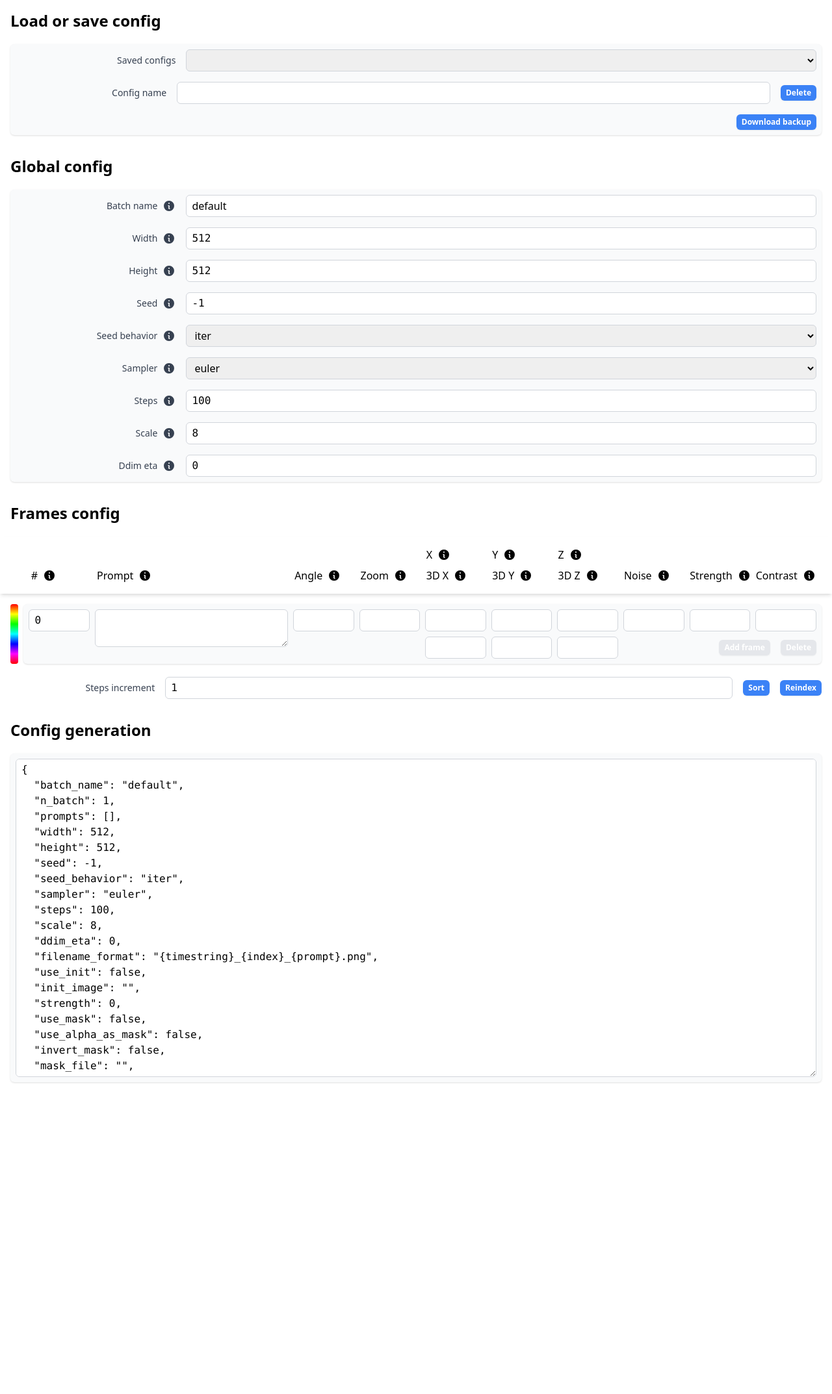
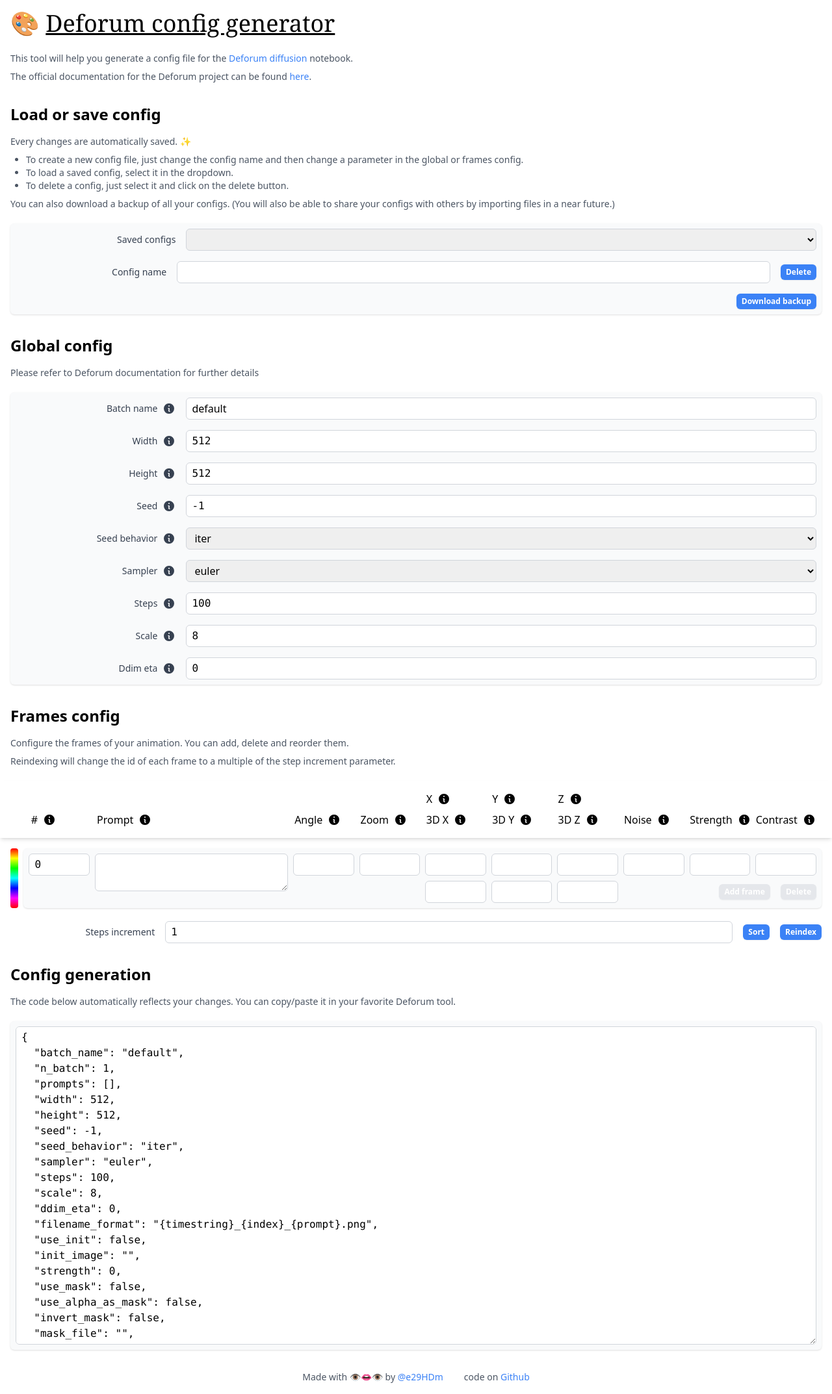
Before and after one commit to sascha1337/inputdeforum, a Vue app: page / in a window 1280 px wide. Shown: the whole page at 65% size. Before the commit the page ends 1682 px from the top, so only its background shows below. Built offline with nearby package versions, Linux system fonts and the light colour scheme.

Commit message:
descriptions

```diff
--- a/src/App.vue
+++ b/src/App.vue
@@ -108,6 +108,32 @@
 
 <template>
   <div class="flex flex-col space-y-8 mx-4 my-4">
+    <div class="flex flex-col space-y-2">
+      <h1 class="text-4xl font-serif mb-4">
+        🎨 <span class="underline">Deforum config generator</span>
+      </h1>
+      <p class="text-gray-600 text-sm">
+        This tool will help you generate a config file for the
+        <a
+          class="text-blue-500 hover:text-blue-700"
+          target="_blank"
+          href="https://colab.research.google.com/github/deforum-art/deforum-stable-diffusion/blob/main/Deforum_Stable_Diffusion.ipynb"
+        >
+          Deforum diffusion</a
+        >
+        notebook.
+      </p>
+      <p class="text-gray-600 text-sm">
+        The official documentation for the Deforum project can be found
+        <a
+          class="text-blue-500 hover:text-blue-700"
+          target="_blank"
+          href="https://docs.google.com/document/d/1RrQv7FntzOuLg4ohjRZPVL7iptIyBhwwbcEYEW2OfcI/edit#"
+        >
+          here</a
+        >.
+      </p>
+    </div>
     <LoadOrSave
       :configNames="configNames"
       :selectedConfigName="selectedConfigName"
@@ -127,6 +153,28 @@
       @update:addFrameBetween="handleAddFrameBetween"
     />
     <JsonConfigGenerator :config="config" />
+    <footer class="flex justify-center items-center space-x-8">
+      <p class="text-gray-600 text-sm">
+        Made with 👁👄👁 by
+        <a
+          class="text-blue-500 hover:text-blue-700"
+          target="_blank"
+          href="https://twitter.com/e29HDm"
+        >
+          @e29HDm</a
+        >
+      </p>
+      <p class="text-gray-600 text-sm">
+        code on
+        <a
+          class="text-blue-500 hover:text-blue-700"
+          target="_blank"
+          href="https://github.com/e29HDm/inputdeforum"
+        >
+          Github</a
+        >
+      </p>
+    </footer>
   </div>
   <SaveNotification
     :isSaveNotificationVisible="isSaveNotificationVisible"
--- a/src/components/FramesConfigComponent.vue
+++ b/src/components/FramesConfigComponent.vue
@@ -73,8 +73,16 @@
 
 <template>
   <div>
-    <div>
-      <h1 class="text-2xl font-bold mb-5">Frames config</h1>
+    <div class="flex flex-col space-y-2 mb-5">
+      <h2 class="text-2xl font-bold mb-2">Frames config</h2>
+      <p class="text-gray-600 text-sm">
+        Configure the frames of your animation. You can add, delete and reorder
+        them.
+      </p>
+      <p class="text-gray-600 text-sm">
+        Reindexing will change the id of each frame to a multiple of the step
+        increment parameter.
+      </p>
     </div>
 
     <div class="flex flex-col space-y-4">
--- a/src/components/GlobalConfigComponent.vue
+++ b/src/components/GlobalConfigComponent.vue
@@ -59,8 +59,11 @@
 
 <template>
   <div>
-    <div>
-      <h1 class="text-2xl font-bold mb-5">Global config</h1>
+    <div class="flex flex-col space-y-2 mb-5">
+      <h2 class="text-2xl font-bold mb-2">Global config</h2>
+      <p class="text-gray-600 text-sm">
+        Please refer to Deforum documentation for further details
+      </p>
     </div>
     <div class="flex flex-col space-y-4 bg-gray-50 rounded-md shadow p-2">
       <x-text
--- a/src/components/JsonConfigGenerator.vue
+++ b/src/components/JsonConfigGenerator.vue
@@ -17,8 +17,12 @@
 
 <template>
   <div>
-    <div>
-      <h1 class="text-2xl font-bold mb-5">Config generation</h1>
+    <div class="flex flex-col space-y-2 mb-5">
+      <h2 class="text-2xl font-bold mb-2">Config generation</h2>
+      <p class="text-gray-600 text-sm">
+        The code below automatically reflects your changes. You can copy/paste
+        it in your favorite Deforum tool.
+      </p>
     </div>
     <div class="flex flex-col space-y-4 bg-gray-50 rounded-md shadow p-2">
       <div class="flex justify-center">
--- a/src/components/LoadOrSave.vue
+++ b/src/components/LoadOrSave.vue
@@ -48,8 +48,26 @@
 
 <template>
   <div>
-    <div>
-      <h1 class="text-2xl font-bold mb-5">Load or save config</h1>
+    <div class="flex flex-col space-y-2 mb-5">
+      <h2 class="text-2xl font-bold mb-2">Load or save config</h2>
+      <p class="text-gray-600 text-sm">
+        Every changes are automatically saved. ✨
+      </p>
+      <ul class="text-gray-600 text-sm list-disc ml-6">
+        <li>
+          To create a new config file, just change the config name and then
+          change a parameter in the global or frames config.
+        </li>
+        <li>To load a saved config, select it in the dropdown.</li>
+        <li>
+          To delete a config, just select it and click on the delete button.
+        </li>
+      </ul>
+      <p class="text-gray-600 text-sm">
+        You can also download a backup of all your configs. (You will also be
+        able to share your configs with others by importing files in a near
+        future.)
+      </p>
     </div>
     <div class="flex flex-col space-y-4 bg-gray-50 rounded-md shadow p-2">
       <div class="flex w-full space-x-4">
```
